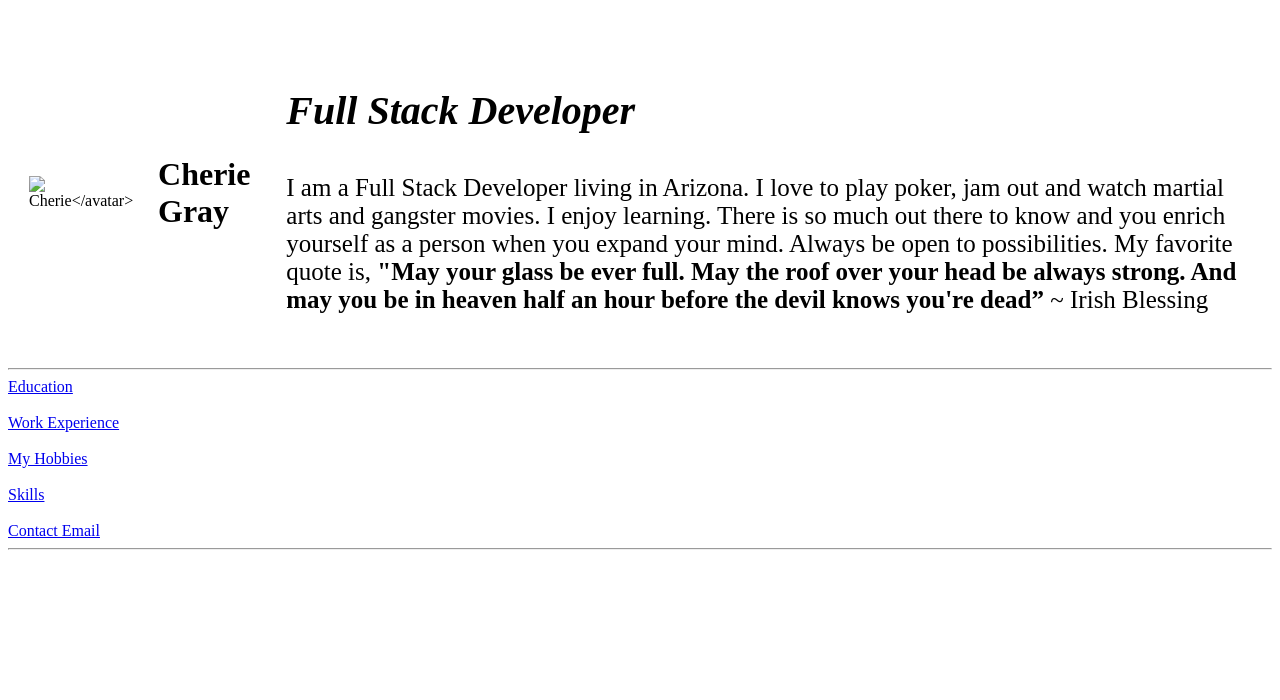
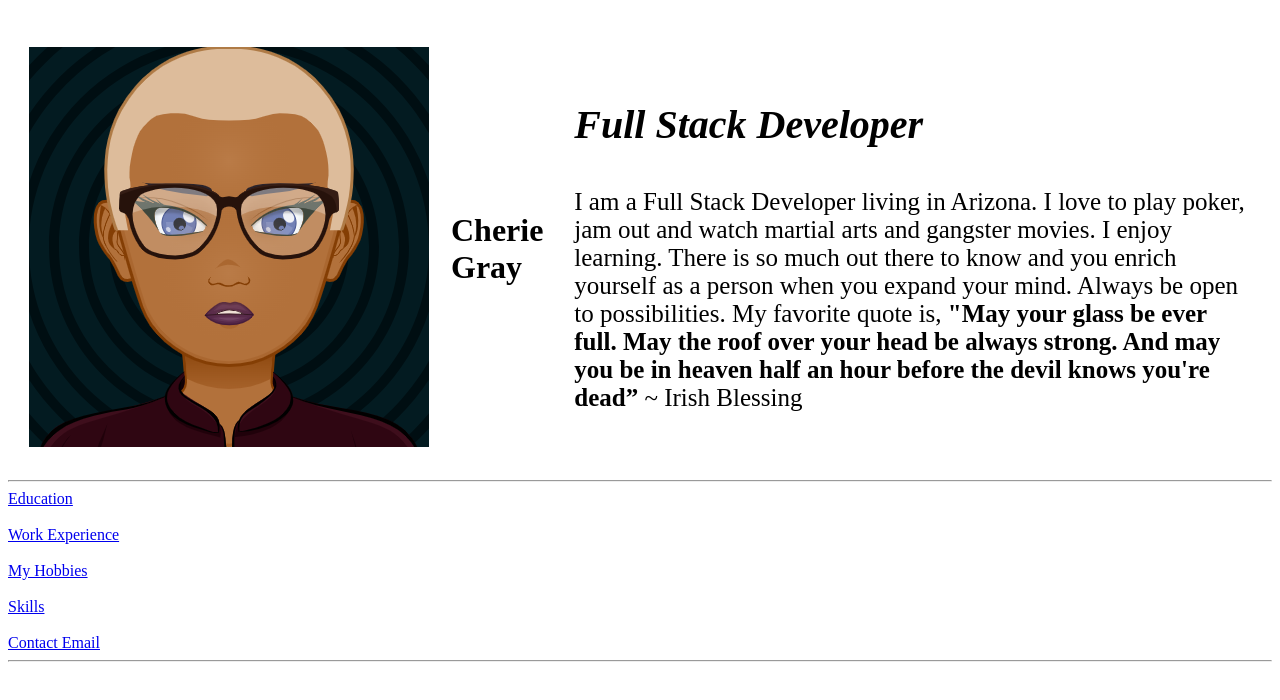
Before and after one commit to scorpiodeveloper2021/CV-Full-Stack-2022, a plain HTML site: page index.html in a window 1280 px wide. Drawn offline with Linux system fonts and the light colour scheme; files whose address does not match are found by name.

Commit message:
Changed img source url

```diff
--- a/index.html
+++ b/index.html
@@ -10,7 +10,7 @@
 
   <table cellspacing="20">
     <tr>
-      <td><img src="C:\Users\cherielavette\Downloads\AvatarMaker-modified.png" alt="Cherie</avatar>"></td>
+      <td><img src="C:\Users\cherielavette\OneDrive\Desktop\2022 Web Development\HTML - Personal Site\images\AvatarMaker.png" alt="Cherie</avatar>"></td>
       <td>
         <h1>Cherie Gray</h1>
       </td>
```
